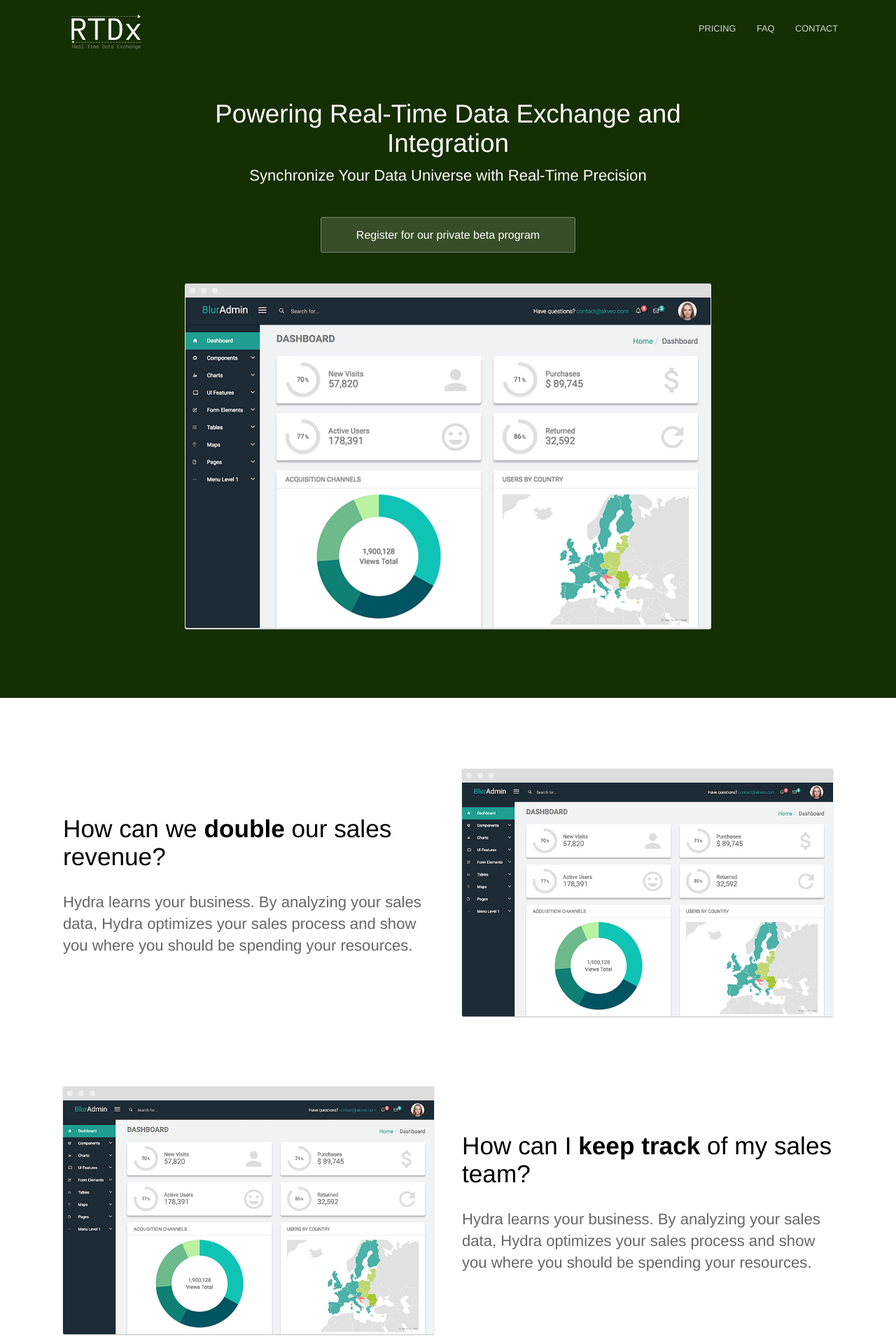
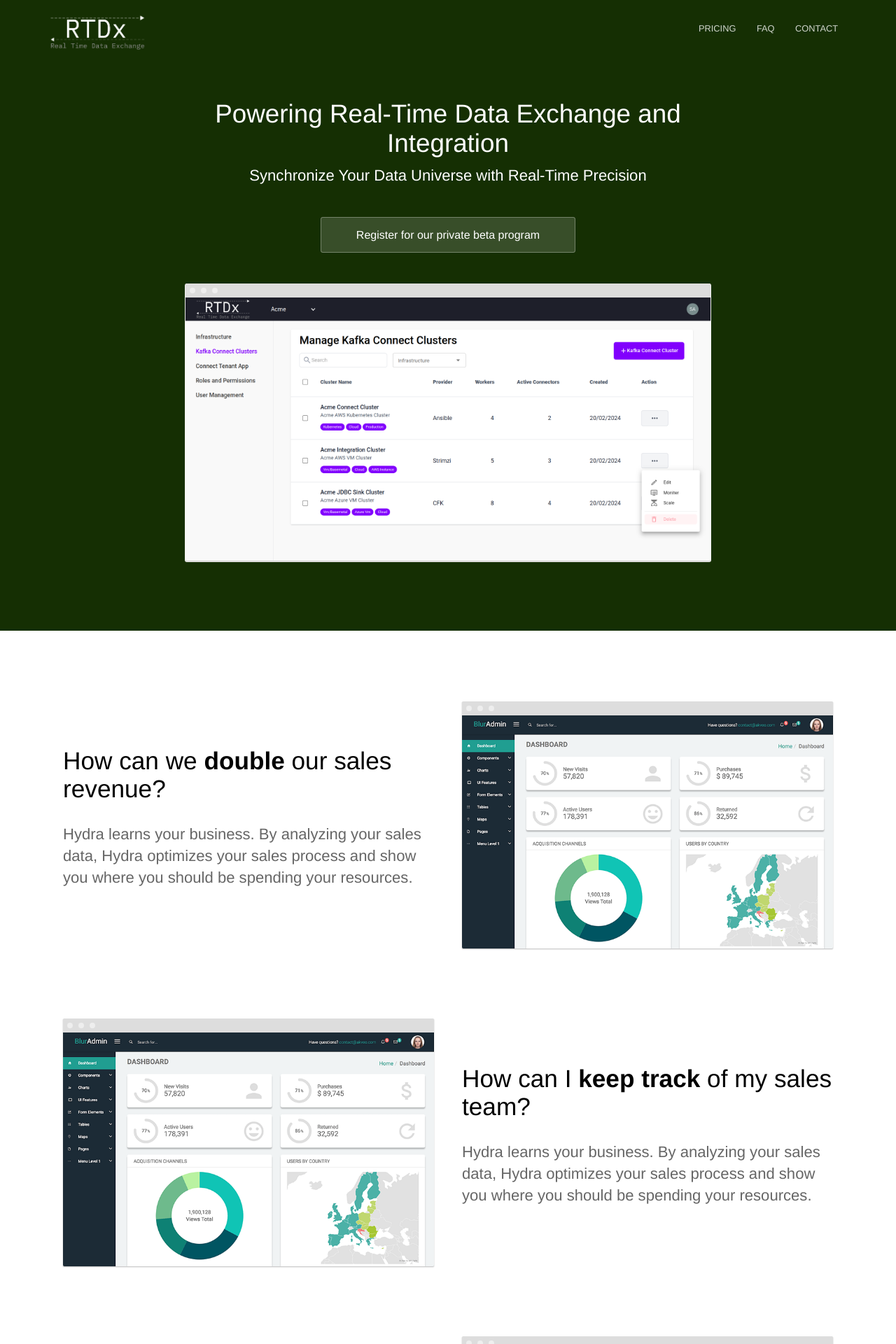
Before and after one commit to Platformatory/rtdx-public, a Jekyll site: the page built from index.html, in a window 1280 px wide. Shown: the top 1920 px of the page at 70% size. Built offline with Jekyll 4.4.1, drawn with Linux system fonts in a browser that asks for light colours.

Commit message:
logo & main page

```diff
--- a/index.html
+++ b/index.html
@@ -16,7 +16,7 @@ description: Synchronize Your Data Universe with Real-Time Precision
     </div>
     <div>
       <img
-        src="{{ site.baseurl }}/images/dashboard.png"
+        src="{{ site.baseurl }}/images/connect-clusters.png"
         alt="Screenshot"
         class="screenshot editable"
       />
```
Also changed, not shown: images/connect-clusters.png (added), images/rtdx-logo.png.
